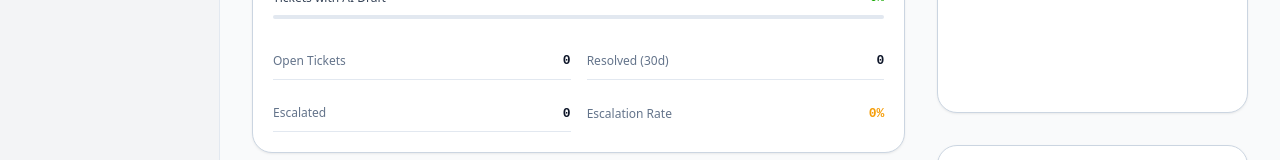
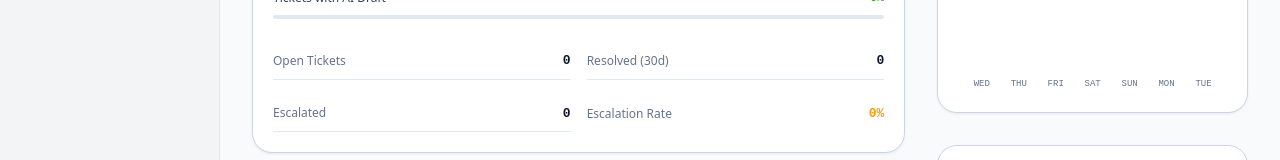
Before and after one commit to AsadRandhawa/careagent-ai-fe, a React (Vite) app: page /dashboard in a window 1280 px wide. Shown: the part 496-656 px from the top of the page. Built offline with nearby package versions, Linux system fonts and the light colour scheme.

Commit message:
Add files via upload

```diff
--- a/src/screens/Dashboard.tsx
+++ b/src/screens/Dashboard.tsx
@@ -69,6 +69,29 @@ export const Dashboard = () => {
   };
 
   const stats = ticketStats;
+
+  // Build 7-day volume from live tickets
+  const miniBarData = React.useMemo(() => {
+    const days = ['Sun','Mon','Tue','Wed','Thu','Fri','Sat'];
+    const today = new Date();
+    const counts: Record<string, number> = {};
+    for (let i = 6; i >= 0; i--) {
+      const d = new Date(today);
+      d.setDate(today.getDate() - i);
+      counts[days[d.getDay()]] = 0;
+    }
+    tickets.forEach(t => {
+      if (!t.createdAt) return;
+      const d = new Date(t.createdAt);
+      const daysSince = Math.floor((today.getTime() - d.getTime()) / (1000 * 60 * 60 * 24));
+      if (daysSince <= 6) {
+        const label = days[d.getDay()];
+        counts[label] = (counts[label] || 0) + 1;
+      }
+    });
+    const todayLabel = days[today.getDay()];
+    return Object.entries(counts).map(([label, value]) => ({ label, value, highlight: label === todayLabel }));
+  }, [tickets]);
 
   return (
     <motion.div
@@ -172,7 +195,7 @@ export const Dashboard = () => {
               </div>
               <div className="grid grid-cols-2 gap-4">
                 <StatRow label="Open Tickets"     value={String(stats?.openTickets ?? tickets.length)} />
-                <StatRow label="Resolved (30d)"   value={String(Number.isFinite(stats?.resolvedThisPeriod) ? stats.resolvedThisPeriod : 0)} />
+                <StatRow label="Resolved (30d)"   value={String(stats?.resolvedThisPeriod ?? 0)} />
                 <StatRow label="Escalated"         value={String(stats?.escalated ?? 0)} />
                 <StatRow label="Escalation Rate"   value={stats?.escalationRate ?? "0%"} valueColor="text-warn" />
               </div>
@@ -220,7 +243,7 @@ export const Dashboard = () => {
 
           <Card>
             <h3 className="text-[13px] font-bold uppercase tracking-widest text-text-muted mb-6">Ticket Volume (7d)</h3>
-            <MiniBarChart data={stats?.miniBarData?.length ? stats.miniBarData : []} />
+            <MiniBarChart data={miniBarData} />
           </Card>
 
           <Card>
```
